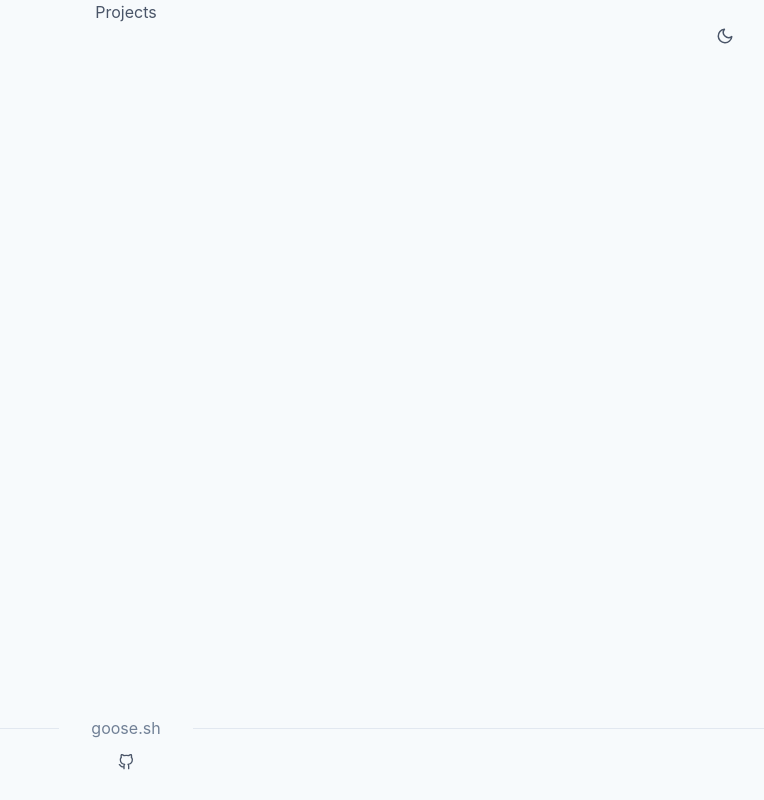
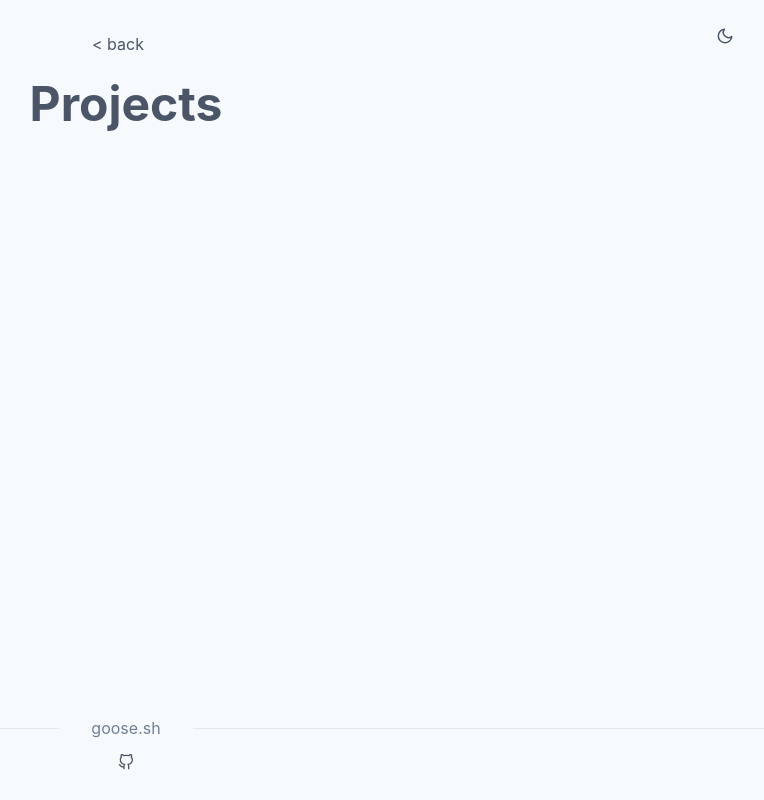
Before and after one commit to glgoose/glgoose.github.io, a Next.js app: page /projects in a window 1280 px wide. Shown: the whole page, without its empty margins (514-1278 px from the left). Built offline with nearby package versions, Linux system fonts and the light colour scheme.

Commit message:
add heading & nav

```diff
--- a/pages/projects.js
+++ b/pages/projects.js
@@ -1,5 +1,28 @@
+import {
+  Center,
+  Container,
+  Heading,
+  Link as ChakraLink,
+  Stack
+} from '@chakra-ui/react'
 import Layout from '../components/Layout'
+import NextLink from 'next/link'
 
 export default function Projects () {
-  return <Layout>Projects</Layout>
+  return (
+    <Layout>
+      <Container maxW='2xl' mt='4vh'>
+        <Stack justify='center'>
+          <Center as='nav'>
+            <NextLink href='/' passHref>
+              <ChakraLink mb={4} me='1em'>
+                &#60; back
+              </ChakraLink>
+            </NextLink>
+          </Center>
+          <Heading size='2xl'>Projects</Heading>
+        </Stack>
+      </Container>
+    </Layout>
+  )
 }
```
